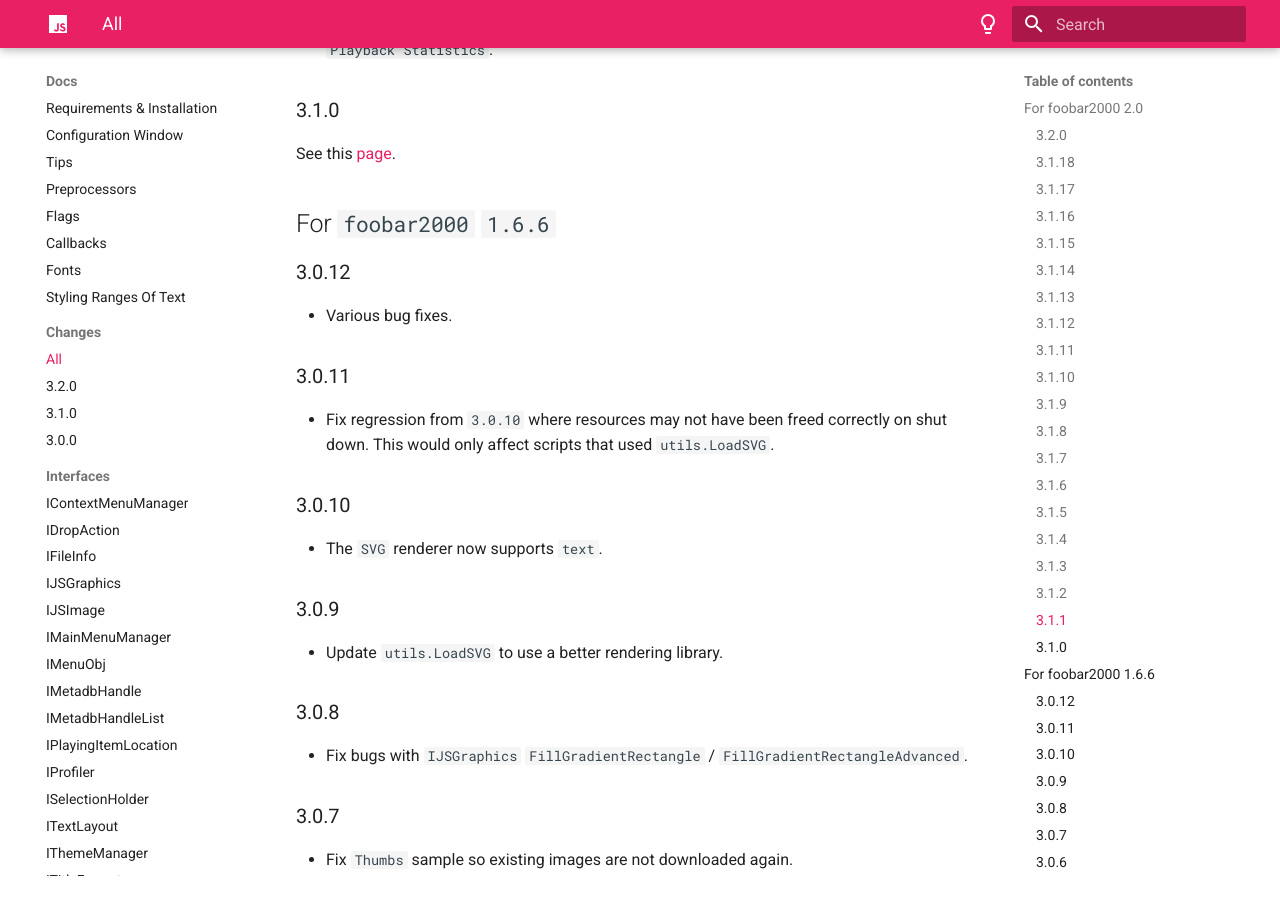
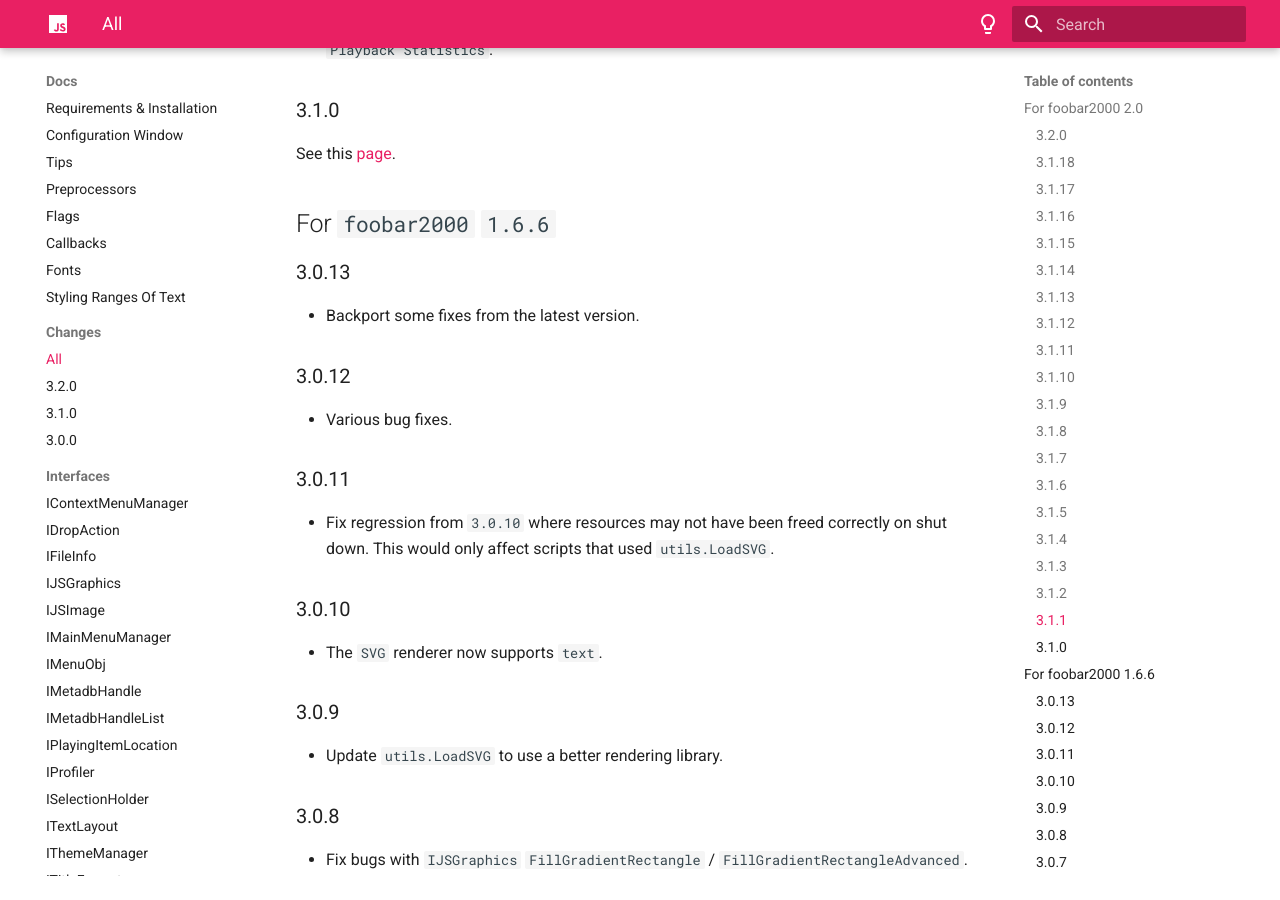
Before and after one commit to jscript-panel/jscript-panel.github.io, an MkDocs documentation site: the page built from docs/docs/changes/index.md, in a window 1280 px wide and 900 px high, scrolled down 3340 px. Built offline with MkDocs 1.6.1 and Material for MkDocs 9.7.7, drawn with Linux system fonts in a browser that asks for light colours.

Commit message:
Update changes

```diff
--- a/docs/docs/changes/index.md
+++ b/docs/docs/changes/index.md
@@ -94,6 +94,9 @@
 
 ## For `foobar2000` `1.6.6`
 
+### 3.0.13
+- Backport some fixes from the latest version.
+
 ### 3.0.12
 - Various bug fixes.
 
```
